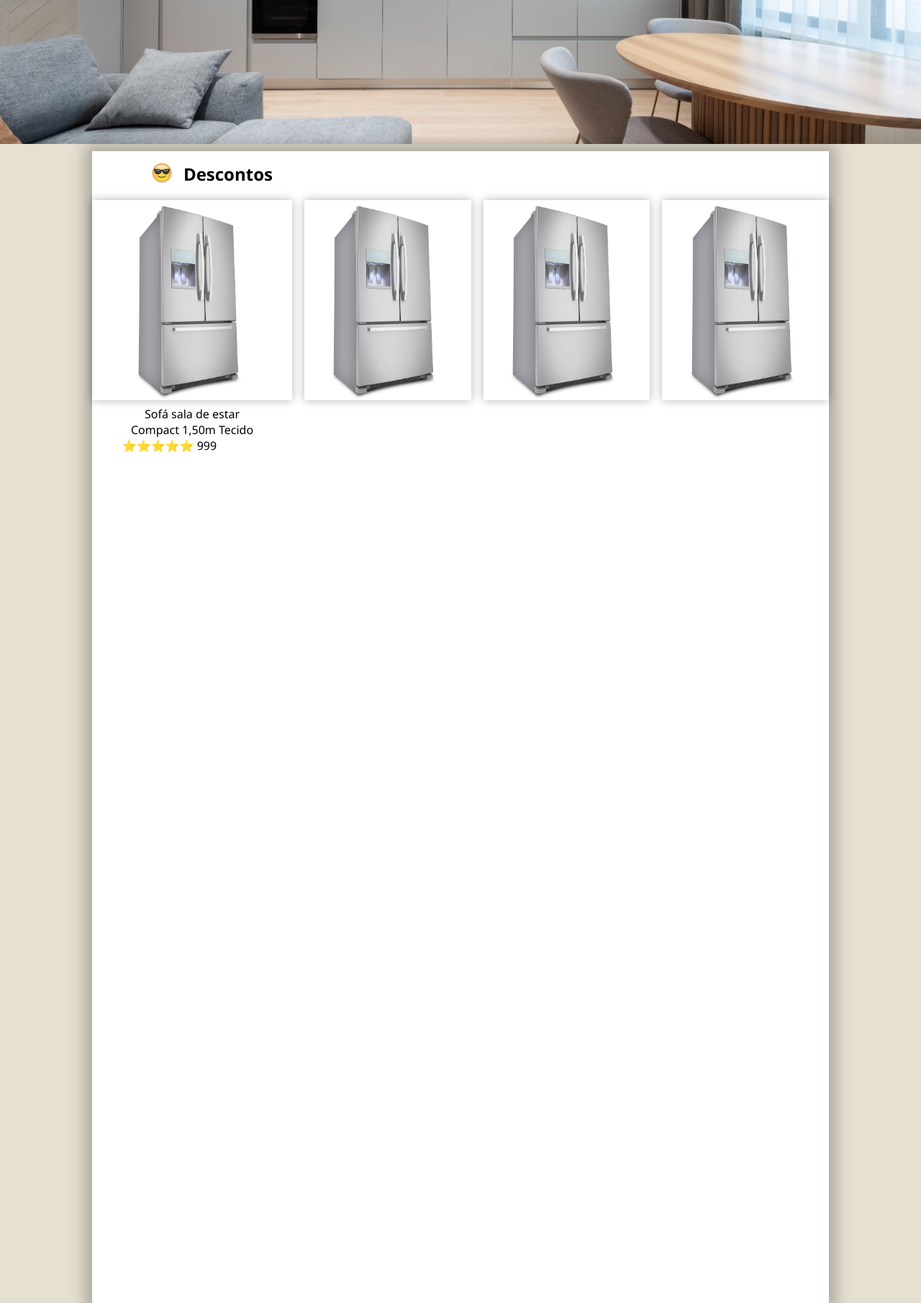
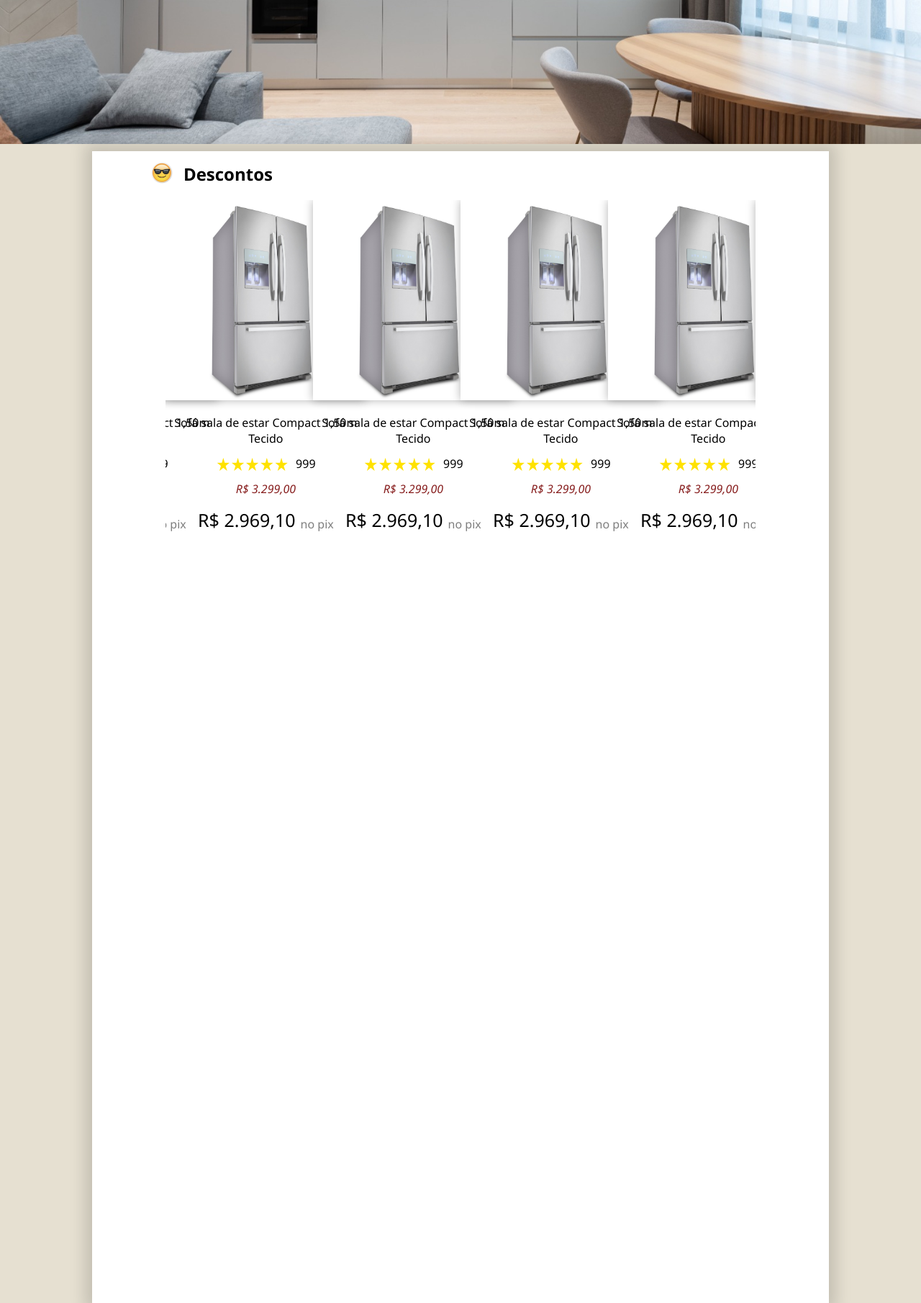
Before and after one commit to L9c25/Lojas_Alian-a, a PHP site: page / in a window 1280 px wide. Shown: the part 300-2110 px from the top of the page at 72% size. Run offline with PHP 8.4, Linux system fonts and the light colour scheme; some libraries are stand-ins or nearby versions.

Commit message:
carrosel adcionado (precisa de correçoes)

```diff
--- /dev/null
+++ b/APP/Assets/Script/script.js
@@ -0,0 +1,32 @@
+$(document).ready(function () {
+	$('.js-swiper-slider').slick({
+		dots: false,
+		infinite: true,
+		speed: 300,
+		slidesToShow: 4,
+		slidesToScroll: 4,
+		responsive: [
+			{
+				breakpoint: 1024,
+				settings: {
+					slidesToShow: 3,
+					slidesToScroll: 3,
+				}
+			},
+			{
+				breakpoint: 600,
+				settings: {
+					slidesToShow: 2,
+					slidesToScroll: 2
+				}
+			},
+			{
+				breakpoint: 480,
+				settings: {
+					slidesToShow: 1,
+					slidesToScroll: 1
+				}
+			}
+		]
+	});
+});
--- a/APP/CSS/Style.css
+++ b/APP/CSS/Style.css
@@ -32,8 +32,8 @@ body {
 	height: 100em;
 
 	margin-top: 10px;
-	box-shadow: 0px 0px 20px 10px rgba(0, 0, 0, 0.25);
 	background-color: white;
+	box-shadow: 0px 0px 20px 10px rgba(0, 0, 0, 0.15);
 }
 
 .tile-category {
@@ -50,27 +50,32 @@ body {
 	background-image: url("../Assets/Emojis/Emoji_1.png");
 	background-size: cover;
 }
-
+.carrosel{
+	display: flex;
+	width: 100%;
+	align-items: center;
+	justify-content: center;
+	/* background-color: blue; */
+}
 .swiper-slider-products{
-	display: flex;
+	display: flex !important;
 	justify-content: center;
 
-	width: 100%;
-	height: 400px;
+	width: 80%;
 	gap: 17px;
+	/* background-color: red; */
 }
 
 .product{
 	width: 278px;
-	height: 400px;
 	display: flex;
 	align-items: center;
 	flex-direction: column;
 }
 
 .info-product{
-	margin-top: 8px;
-	width: 70%;
+	width: 278px;
+	margin-top: 20px;
 }
 
 .info-product h3 {
@@ -88,3 +93,41 @@ body {
 	background-color: white;
 	box-shadow: 0px 0px 12px 0px rgba(0, 0, 0, 0.3);
 }
+
+.rating-product {
+	display: flex;
+	align-items: center;
+	justify-content: center;
+}
+
+.rating{
+	display: flex;
+	float: left;
+	margin-right: 20px;
+	font-size: 25px;
+	color: rgb(255,226,0);
+	margin: 7px 10px 7px 0px;
+}
+
+.origin-price {
+	color: #871e1e;
+	font-weight: 500;
+	text-align: center;
+}
+.descount-price-product{
+	display: flex;
+	align-items: end;
+	justify-content: center;
+	margin-top: 15px;
+}
+.descount-price{
+	text-align:	center;
+	font-size: 25px;
+	font-weight: 500;
+	margin-right: 7px;
+}
+
+.text-info{
+	color: #7e7e7e;
+	font-weight: 500;
+}
--- a/APP/index.html
+++ b/APP/index.html
@@ -7,6 +7,14 @@
 	<meta name="viewport" content="width=device-width, initial-scale=1.0">
 	<title>Document</title>
 	<link rel="stylesheet" href="CSS/Style.css">
+	<!-- import slick css -->
+	<link rel="stylesheet" href="https://cdnjs.cloudflare.com/ajax/libs/slick-carousel/1.8.1/slick.min.css"
+		integrity="sha512-yHknP1/AwR+yx26cB1y0cjvQUMvEa2PFzt1c9LlS4pRQ5NOTZFWbhBig+X9G9eYW/8m0/4OXNx8pxJ6z57x0dw=="
+		crossorigin="anonymous" referrerpolicy="no-referrer" />
+	<link rel="stylesheet" href="https://cdnjs.cloudflare.com/ajax/libs/slick-carousel/1.8.1/slick-theme.min.css"
+		integrity="sha512-17EgCFERpgZKcm0j0fEq1YCJuyAWdz9KUtv1EjVuaOz8pDnh/0nZxmU6BBXwaaxqoi9PQXnRWqlcDB027hgv9A=="
+		crossorigin="anonymous" referrerpolicy="no-referrer" />
+
 </head>
 
 <body>
@@ -20,41 +28,161 @@
 				</span>
 
 
-					<div class="swiper-slider-products">
+				<div class="carrosel">
+					<div class="swiper-slider-products js-swiper-slider">
 						<div class="product">
-							<div class="produc-image"
-							style="background-image: url('Assets/Geladeira.jpeg');">
+							<div class="produc-image" style="background-image: url('Assets/Geladeira.jpeg');">
 							</div>
 							<div class="info-product">
 								<h3>Sofá sala de estar Compact
 									1,50m Tecido</h3>
-								<p>⭐⭐⭐⭐⭐ 999</p>
+								<div class="rating-product">
+									<p class="rating">
+										&#9733&#9733&#9733&#9733&#9733
+									</p>
+									<p class="avaliantions">999</p>
+								</div>
+								<p class="origin-price"><i>R$ 3.299,00</i></p>
+								<span class="descount-price-product">
+									<p class="descount-price">R$ 2.969,10</p>
+									<p class="text-info">no pix</p>
+								</span>
 							</div>
-
 						</div>
-
-						<div class="produc-image"
-						style="background-image: url('Assets/Geladeira.jpeg');">
-
+						<div class="product">
+							<div class="produc-image" style="background-image: url('Assets/Geladeira.jpeg');">
+							</div>
+							<div class="info-product">
+								<h3>Sofá sala de estar Compact
+									1,50m Tecido</h3>
+								<div class="rating-product">
+									<p class="rating">
+										&#9733&#9733&#9733&#9733&#9733
+									</p>
+									<p class="avaliantions">999</p>
+								</div>
+								<p class="origin-price"><i>R$ 3.299,00</i></p>
+								<span class="descount-price-product">
+									<p class="descount-price">R$ 2.969,10</p>
+									<p class="text-info">no pix</p>
+								</span>
+							</div>
 						</div>
-
-						<div class="produc-image"
-						style="background-image: url('Assets/Geladeira.jpeg');">
-
+						<div class="product">
+							<div class="produc-image" style="background-image: url('Assets/Geladeira.jpeg');">
+							</div>
+							<div class="info-product">
+								<h3>Sofá sala de estar Compact
+									1,50m Tecido</h3>
+								<div class="rating-product">
+									<p class="rating">
+										&#9733&#9733&#9733&#9733&#9733
+									</p>
+									<p class="avaliantions">999</p>
+								</div>
+								<p class="origin-price"><i>R$ 3.299,00</i></p>
+								<span class="descount-price-product">
+									<p class="descount-price">R$ 2.969,10</p>
+									<p class="text-info">no pix</p>
+								</span>
+							</div>
 						</div>
-
-						<div class="produc-image"
-						style="background-image: url('Assets/Geladeira.jpeg');">
-
+						<div class="product">
+							<div class="produc-image" style="background-image: url('Assets/Geladeira.jpeg');">
+							</div>
+							<div class="info-product">
+								<h3>Sofá sala de estar Compact
+									1,50m Tecido</h3>
+								<div class="rating-product">
+									<p class="rating">
+										&#9733&#9733&#9733&#9733&#9733
+									</p>
+									<p class="avaliantions">999</p>
+								</div>
+								<p class="origin-price"><i>R$ 3.299,00</i></p>
+								<span class="descount-price-product">
+									<p class="descount-price">R$ 2.969,10</p>
+									<p class="text-info">no pix</p>
+								</span>
+							</div>
 						</div>
-
+						<div class="product">
+							<div class="produc-image" style="background-image: url('Assets/Geladeira.jpeg');">
+							</div>
+							<div class="info-product">
+								<h3>Sofá sala de estar Compact
+									1,50m Tecido</h3>
+								<div class="rating-product">
+									<p class="rating">
+										&#9733&#9733&#9733&#9733&#9733
+									</p>
+									<p class="avaliantions">999</p>
+								</div>
+								<p class="origin-price"><i>R$ 3.299,00</i></p>
+								<span class="descount-price-product">
+									<p class="descount-price">R$ 2.969,10</p>
+									<p class="text-info">no pix</p>
+								</span>
+							</div>
+						</div>
+						<div class="product">
+							<div class="produc-image" style="background-image: url('Assets/Geladeira.jpeg');">
+							</div>
+							<div class="info-product">
+								<h3>Sofá sala de estar Compact
+									1,50m Tecido</h3>
+								<div class="rating-product">
+									<p class="rating">
+										&#9733&#9733&#9733&#9733&#9733
+									</p>
+									<p class="avaliantions">999</p>
+								</div>
+								<p class="origin-price"><i>R$ 3.299,00</i></p>
+								<span class="descount-price-product">
+									<p class="descount-price">R$ 2.969,10</p>
+									<p class="text-info">no pix</p>
+								</span>
+							</div>
+						</div>
+						<div class="product">
+							<div class="produc-image" style="background-image: url('Assets/Geladeira.jpeg');">
+							</div>
+							<div class="info-product">
+								<h3>Sofá sala de estar Compact
+									1,50m Tecido</h3>
+								<div class="rating-product">
+									<p class="rating">
+										&#9733&#9733&#9733&#9733&#9733
+									</p>
+									<p class="avaliantions">999</p>
+								</div>
+								<p class="origin-price"><i>R$ 3.299,00</i></p>
+								<span class="descount-price-product">
+									<p class="descount-price">R$ 2.969,10</p>
+									<p class="text-info">no pix</p>
+								</span>
+							</div>
+						</div>
 					</div>
+				</div>
+			</div>
+		</div>
+	</section>
 
 
-			</div>
+	<script src="https://cdnjs.cloudflare.com/ajax/libs/jquery/1.11.0/jquery.min.js"
+		integrity="sha512-h9kKZlwV1xrIcr2LwAPZhjlkx+x62mNwuQK5PAu9d3D+JXMNlGx8akZbqpXvp0vA54rz+DrqYVrzUGDMhwKmwQ=="
+		crossorigin="anonymous" referrerpolicy="no-referrer"></script>
+	<script src="https://cdnjs.cloudflare.com/ajax/libs/jquery-migrate/1.2.1/jquery-migrate.min.js"
+		integrity="sha512-fDGBclS3HUysEBIKooKWFDEWWORoA20n60OwY7OSYgxGEew9s7NgDaPkj7gqQcVXnASPvZAiFW8DiytstdlGtQ=="
+		crossorigin="anonymous" referrerpolicy="no-referrer"></script>
+	<script src="https://cdnjs.cloudflare.com/ajax/libs/slick-carousel/1.8.1/slick.js"
+		integrity="sha512-WNZwVebQjhSxEzwbettGuQgWxbpYdoLf7mH+25A7sfQbbxKeS5SQ9QBf97zOY4nOlwtksgDA/czSTmfj4DUEiQ=="
+		crossorigin="anonymous" referrerpolicy="no-referrer"></script>
+	<script src="./Assets/Script/script.js"></script>
 
-		</div>
-	</section>
+
+
 </body>
 
 </html>
```
